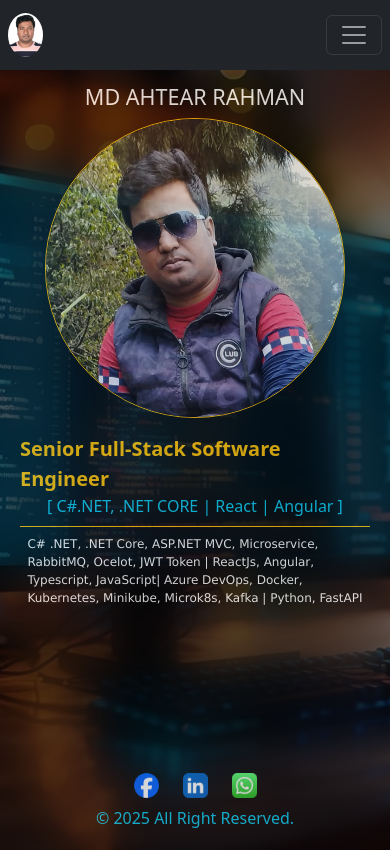
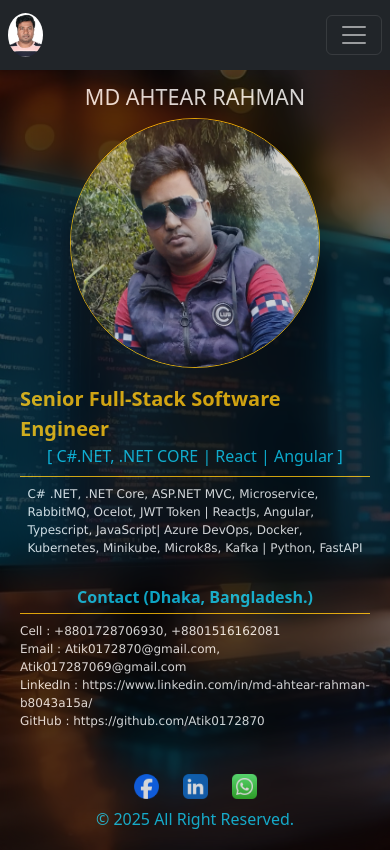
Before and after one commit to Atik0172870/ahtear-resume, a React (Vite) app: page /#/ in a window 390 px wide. Built offline with nearby package versions, Linux system fonts and the light colour scheme.

Commit message:
add contact information and make icon small

```diff
--- a/src/home/Home.jsx
+++ b/src/home/Home.jsx
@@ -9,7 +9,8 @@ import './Home.scss';
 function Home() {
 
     return (
-        <div className='card home rounded-0 border-0 mt-5 pt-3 d-flex justify-content-end align-items-end'>
+        <div className='card home rounded-0 border-0 mt-5 pt-3 d-flex flex-row'>
+
             <div className="card-body text-white glass-card border-0 rounded-0 shadow-lg">
                 <h4 className="card-title">MD AHTEAR RAHMAN</h4>
                 <img className="card-img-bottom rounded-circle profile_pic border-1 border border-warning" src={Ahtear_rahman} alt="Card image" />
@@ -23,6 +24,16 @@ function Home() {
                     <p className="text-white p-font-size m-0">{'Typescript, JavaScript| Azure DevOps, Docker,'}</p>
                     <p className="text-white p-font-size m-0">{'Kubernetes, Minikube, Microk8s, Kafka | Python, FastAPI'}</p>
                 </span>
+                <div className='mt-auto  mb-0 d-flex flex-column'>
+                    <span className='text-info fw-bold p-font-size-tech d-flex align-items-center justify-content-center mb-1'>Contact (Dhaka, Bangladesh.)</span>
+                    <div className='border border-0 border-bottom w-100 mb-2 border-warning'></div>
+                    <span className='m-0 p-font-size'>Cell : +8801728706930, +8801516162081</span>
+                    <span className='m-0 p-font-size'>Email : Atik0172870@gmail.com, Atik017287069@gmail.com</span>
+                    <span className='m-0 p-font-size'>LinkedIn : https://www.linkedin.com/in/md-ahtear-rahman-b8043a15a/</span>
+                    <span className='m-0 p-font-size'>GitHub : https://github.com/Atik0172870</span>
+                    <span className='m-0 p-font-size mt-3'></span>
+
+                </div>
                 <div className='mt-auto d-flex gap-4'>
                     <a href='https://www.facebook.com/share/1HciuJSaVV/' target='_blank' title='Facebook'>    <img src={facebook} height={25} /></a>
                     <a href='https://www.linkedin.com/in/md-ahtear-rahman-b8043a15a/' target='_blank' title='LinkedIn'>    <img src={linkedin} height={25} /></a>
--- a/src/home/Home.scss
+++ b/src/home/Home.scss
@@ -8,6 +8,12 @@
     overflow: auto;
     //background: linear-gradient(90deg, rgba(0, 0, 0, 1) 2%, rgba(13, 6, 42, 1) 100%);
 
+    .base-div {
+        width: 100%;
+        height: 100%;
+        position: relative;
+        z-index: 1;
+    }
 
     .glass-card {
         display: flex;
@@ -23,7 +29,14 @@
         // min-width: 25%;
         //width: 25%;
         opacity: 0.8;
-
+        max-width: 20vw;
+        margin-left: auto;
+        height: 93.3vh;
+        //overlap css
+        position: absolute;
+        right: 0;
+        z-index: 2;
+        /* Higher z-index brings it on top */
 
 
         .p-font-size-degination {
@@ -40,12 +53,20 @@
         }
 
         .profile_pic {
-            height: 300px;
-            width: 300px;
+            height: 250px;
+            width: 250px;
             background-color: black;
             z-index: 1000;
         }
 
     }
 
+
+    @media (max-width: 600px) {
+        .glass-card {
+            min-width: 100%;
+            overflow: auto;
+        }
+    }
+
 }
--- a/src/navbar/Navbar.scss
+++ b/src/navbar/Navbar.scss
@@ -40,12 +40,12 @@
     backdrop-filter: blur(10px);
     opacity: 0.7;
     .menu-icon {
-        width: 50px;
-        height: 50px;
+        width: 35px;
+        height: 35px;
     }
 
     .offcanvas-body {
-        width: 20vw;
+        width: 16vw;
 
     }
 }
--- a/src/technology/Technology.scss
+++ b/src/technology/Technology.scss
@@ -25,7 +25,7 @@
             //box-shadow: 0 4px 30px rgba(0, 0, 0, 0.1);
             padding: 20px;
             opacity: 0.8;
-            height: 400px;
+            max-height: 400px;
             width: 320px;
             //min-width: 300px;
             border: 1px solid darkgoldenrod;
```
